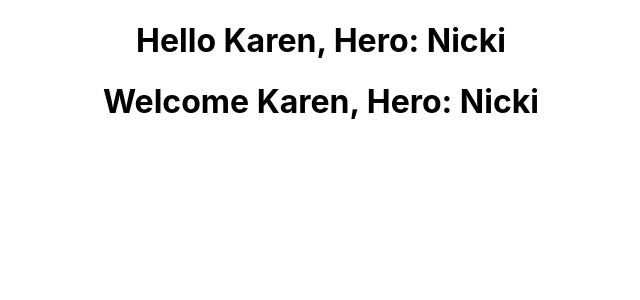
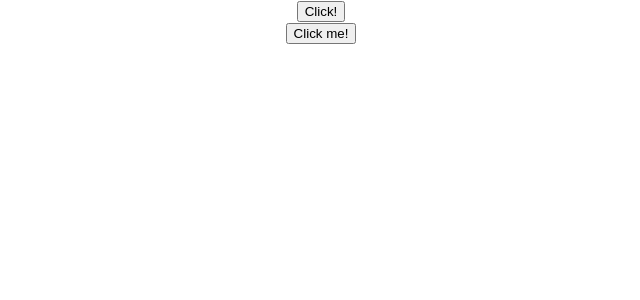
Before and after one commit to karenbarseghyan/we-learn-react, a React (Create React App) app: page / in a window 1280 px wide. Shown: the top 300 px of the page, without its empty margins (319-959 px from the left). Built offline with nearby package versions, Linux system fonts and the light colour scheme.

Commit message:
Event Hadnling

```diff
--- a/src/App.js
+++ b/src/App.js
@@ -1,21 +1,25 @@
 import React from 'react';
 import './App.css';
-import Greet from './components/Greet'
-import Welcome from './components/Welcome'
+// import Greet from './components/Greet'
+// import Welcome from './components/Welcome'
 // import Message from './components/Message'
 // import Message2 from './components/Message2'
 // import Counter from './components/Counter'
+import FunctionClick from './components/FunctionClick'
+import ClassClick from './components/ClassClick'
 
 function App() {
   return (
     <div className="App">
+      <FunctionClick />
+      <ClassClick />
       {/* <Counter /> */}
       {/* <Message /> */}
       {/* <Message2 /> */}
-          <Greet name = "Karen" heroname = "Nicki"/>
+          {/* <Greet name = "Karen" heroname = "Nicki"/> */}
           {/* <Greet name = "Ruben" heroname = "Robert"/> */}
           {/* <Greet name = "Leo" heroname = "Messi"/> */}
-          <Welcome name = "Karen" heroname = "Nicki"/>
+          {/* <Welcome name = "Karen" heroname = "Nicki"/> */}
           {/* <Welcome name = "Ruben" heroname = "Robert"/> */}
           {/* <Welcome name = "Leo" heroname = "Messi"/> */}
     </div>
--- /dev/null
+++ b/src/components/ClassClick.js
@@ -0,0 +1,16 @@
+import React, { Component } from 'react'
+
+export class ClassClick extends Component {
+    clickHandler() {
+        console.log('Clicked me')
+    }
+    render() {
+        return (
+            <div>
+                <button onClick = {this.clickHandler}> Click me! </button>
+            </div>
+        )
+    }
+}
+
+export default ClassClick
--- /dev/null
+++ b/src/components/FunctionClick.js
@@ -0,0 +1,14 @@
+import React from 'react'
+
+function FunctionClick() {
+    function clickHandler () {
+        console.log('Clicked')
+    }
+    return (
+        <div>
+            <button onClick = {clickHandler}>Click!</button>
+        </div>
+    )
+}
+
+export default FunctionClick
```
